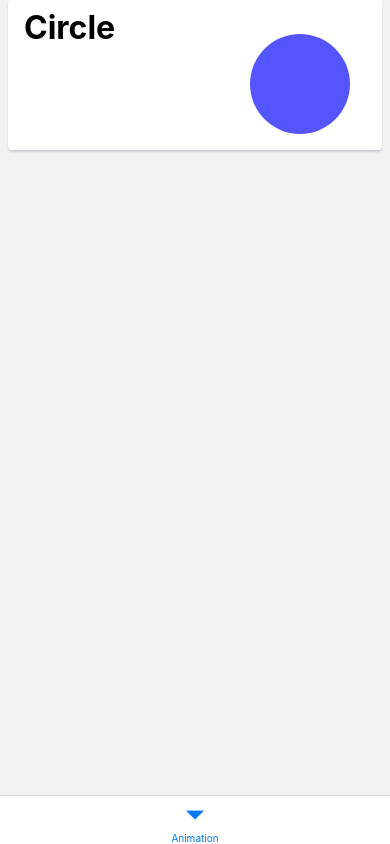
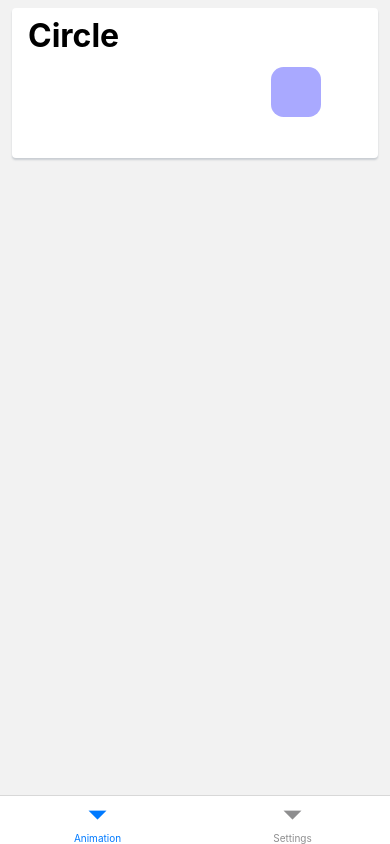
Before and after one commit to realmizzer/rn-playground, a React Native app: screen /settings in a window 390 px wide. Built offline with nearby package versions, Linux system fonts and the light colour scheme.

Commit message:
изменил расположение папок, добавил пустой экран с настройками

```diff
--- a/src/App.tsx
+++ b/src/App.tsx
@@ -1,5 +1,5 @@
 import React from 'react';
-import {Navigator} from './modules/Navigator/Navigator.tsx';
+import {Navigator} from './navigation';
 
 export default function App() {
   return <Navigator />;
--- a/src/modules/CircleAnimation/CircleAnimation.tsx
+++ b/src/modules/AnimatedCircle/AnimatedCircle.tsx
@@ -3,12 +3,24 @@ import {Animated, Button, StyleSheet, View} from 'react-native';
 
 const ITEM_SIZE = 100;
 
+const styles = StyleSheet.create({
+  container: {},
+  item: {
+    width: ITEM_SIZE,
+    height: ITEM_SIZE,
+    backgroundColor: '#5555FF',
+  },
+  actions: {
+    marginTop: 16,
+  },
+});
+
 interface IProps {
-  hasActions?: boolean;
+  hasActions: boolean;
 }
 
-// Тест с анимацией превращения квадрата в круг.
-export const CircleAnimation = ({hasActions}: IProps) => {
+// Компонент с анимацией квадрата в круг.
+export const AnimatedCircle = ({hasActions = false}: IProps) => {
   const circleAnimValue = useRef(new Animated.Value(0.5)).current;
   const crossAnimValue = useRef(new Animated.Value(0)).current;
   const animationRef = useRef<Animated.CompositeAnimation | null>(null);
@@ -76,24 +88,11 @@ export const CircleAnimation = ({hasActions}: IProps) => {
         ]}
       />
       {hasActions && (
-        <>
+        <View style={styles.actions}>
           <Button title={'Start'} onPress={onStartPress} />
           <Button title={'Stop'} onPress={onStopPress} />
-        </>
+        </View>
       )}
     </View>
   );
 };
-
-const styles = StyleSheet.create({
-  container: {
-    flex: 1,
-    justifyContent: 'center',
-    alignItems: 'center',
-  },
-  item: {
-    width: ITEM_SIZE,
-    height: ITEM_SIZE,
-    backgroundColor: '#5555FF',
-  },
-});
--- /dev/null
+++ b/src/modules/AppTheme/AppThemeSwitch.tsx
@@ -0,0 +1,14 @@
+import {StyleSheet, Text, View} from 'react-native';
+import React from 'react';
+
+const styles = StyleSheet.create({
+  container: {},
+});
+
+export const AppThemeSwitch = () => {
+  return (
+    <View style={styles.container}>
+      <Text>Switch</Text>
+    </View>
+  );
+};
--- a/src/modules/Navigator/AnimationStack/AnimationStack.tsx
+++ b/src/navigation/animation/index.tsx
@@ -1,7 +1,7 @@
 import React from 'react';
 import {routes} from '../routes.ts';
-import {CircleAnimation} from '../../CircleAnimation/CircleAnimation.tsx';
-import {AnimationRootScreen} from './AnimationRootScreen.tsx';
+import {CircleAnimationScreen} from './screens/CircleAnimationScreen.tsx';
+import {AnimationRootScreen} from './screens/AnimationRootScreen.tsx';
 import {createNativeStackNavigator} from '@react-navigation/native-stack';
 
 const Stack = createNativeStackNavigator();
@@ -18,7 +18,7 @@ export const AnimationStack = () => {
       />
       <Stack.Screen
         name={routes.Animation.Circle}
-        component={CircleAnimation}
+        component={CircleAnimationScreen}
         options={{
           headerShown: true,
         }}
--- a/src/modules/Navigator/AnimationStack/AnimationRootScreen.tsx
+++ b/src/navigation/animation/screens/AnimationRootScreen.tsx
@@ -1,9 +1,10 @@
 import React from 'react';
-import {PreviewCard} from '../../PreviewCard/PreviewCard.tsx';
-import {SafeAreaView, StyleSheet, View} from 'react-native';
-import {CircleAnimation} from '../../CircleAnimation/CircleAnimation.tsx';
-import {RootStackParamList, routes} from '../routes.ts';
+import {PreviewCard} from '../../../modules/PreviewCard/PreviewCard.tsx';
+import {SafeAreaView, View} from 'react-native';
+import {RootStackParamList, routes} from '../../routes.ts';
 import {NavigationProp} from '@react-navigation/native';
+import {AnimatedCircle} from '../../../modules/AnimatedCircle/AnimatedCircle.tsx';
+import {defaultScreenStyles} from '../../styles.ts';
 
 interface IProps {
   navigation: NavigationProp<RootStackParamList, 'Root'>;
@@ -17,17 +18,11 @@ export const AnimationRootScreen = ({navigation}: IProps) => {
 
   return (
     <SafeAreaView>
-      <View style={styles.container}>
+      <View style={defaultScreenStyles.container}>
         <PreviewCard title={'Circle'} onPress={() => _onPress('Circle')}>
-          <CircleAnimation />
+          <AnimatedCircle hasActions={false} />
         </PreviewCard>
       </View>
     </SafeAreaView>
   );
 };
-
-const styles = StyleSheet.create({
-  container: {
-    paddingHorizontal: 8,
-  },
-});
--- /dev/null
+++ b/src/navigation/animation/screens/CircleAnimationScreen.tsx
@@ -0,0 +1,20 @@
+import React from 'react';
+import {SafeAreaView, StyleSheet} from 'react-native';
+import {AnimatedCircle} from '../../../modules/AnimatedCircle/AnimatedCircle.tsx';
+
+const styles = StyleSheet.create({
+  container: {
+    flex: 1,
+    justifyContent: 'center',
+    alignItems: 'center',
+  },
+});
+
+// Тест с анимацией превращения квадрата в круг.
+export const CircleAnimationScreen = () => {
+  return (
+    <SafeAreaView style={styles.container}>
+      <AnimatedCircle hasActions={true} />
+    </SafeAreaView>
+  );
+};
--- a/src/modules/Navigator/Navigator.tsx
+++ b/src/navigation/index.tsx
@@ -1,8 +1,9 @@
 import React from 'react';
 import {createBottomTabNavigator} from '@react-navigation/bottom-tabs';
 import {NavigationContainer} from '@react-navigation/native';
-import {AnimationStack} from './AnimationStack/AnimationStack.tsx';
 import {routes} from './routes.ts';
+import {AnimationStack} from './animation';
+import {SettingsStack} from './settings';
 
 const Tab = createBottomTabNavigator<typeof routes>();
 
@@ -17,6 +18,7 @@ export const Navigator = () => {
           headerShown: false,
         }}>
         <Tab.Screen name={'Animation'} component={AnimationStack} />
+        <Tab.Screen name={'Settings'} component={SettingsStack} />
       </Tab.Navigator>
     </NavigationContainer>
   );
--- a/src/modules/Navigator/routes.ts
+++ b/src/navigation/routes.ts
@@ -5,6 +5,9 @@ export const routes = {
   Animation: {
     Root: 'Root',
     Circle: 'Circle',
+  },
+  Settings: {
+    Root: 'Root',
   },
 } as const;
 
@@ -14,4 +17,5 @@ export const routes = {
 export type RootStackParamList = {
   [routes.Animation.Root]: undefined;
   [routes.Animation.Circle]: undefined;
+  [routes.Settings.Root]: undefined;
 };
--- /dev/null
+++ b/src/navigation/settings/index.tsx
@@ -0,0 +1,20 @@
+import React from 'react';
+import {createNativeStackNavigator} from '@react-navigation/native-stack';
+import {routes} from '../routes.ts';
+import {SettingsRootScreen} from './screens/SettingsRootScreen.tsx';
+
+const Stack = createNativeStackNavigator();
+
+export const SettingsStack = () => {
+  return (
+    <Stack.Navigator initialRouteName={routes.Settings.Root}>
+      <Stack.Screen
+        name={routes.Settings.Root}
+        component={SettingsRootScreen}
+        options={{
+          title: 'Settings',
+        }}
+      />
+    </Stack.Navigator>
+  );
+};
--- /dev/null
+++ b/src/navigation/settings/screens/SettingsRootScreen.tsx
@@ -0,0 +1,12 @@
+import React from 'react';
+import {SafeAreaView} from 'react-native';
+import {AppThemeSwitch} from '../../../modules/AppTheme/AppThemeSwitch.tsx';
+import {defaultScreenStyles} from '../../styles.ts';
+
+export const SettingsRootScreen = () => {
+  return (
+    <SafeAreaView style={defaultScreenStyles.container}>
+      <AppThemeSwitch />
+    </SafeAreaView>
+  );
+};
--- /dev/null
+++ b/src/navigation/styles.ts
@@ -0,0 +1,8 @@
+import {StyleSheet} from 'react-native';
+
+export const defaultScreenStyles = StyleSheet.create({
+  container: {
+    marginHorizontal: 12,
+    marginVertical: 8,
+  },
+});
```
